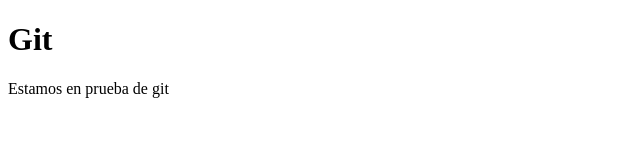
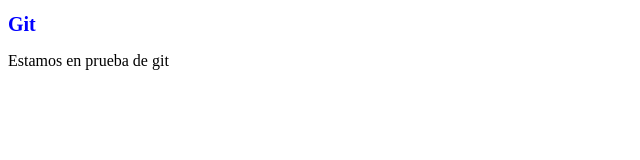
Before and after one commit to ClauTati/Clase12, a plain HTML site: page index.html in a window 1280 px wide. Shown: the whole page, without its empty margins (0-640 px from the left). Drawn offline with Linux system fonts and the light colour scheme.

Commit message:
1st commit
Creación del css y actualización del index

```diff
--- a/index.html
+++ b/index.html
@@ -3,6 +3,7 @@
 <head>
     <meta charset="UTF-8">
     <meta name="viewport" content="width=device-width, initial-scale=1.0">
+    <link rel="stylesheet" href="style.css">
     <title>Practicando Git</title>
 </head>
 <body>
--- /dev/null
+++ b/style.css
@@ -0,0 +1,4 @@
+h1{
+    font-size: 20px;
+    color: blue;
+}
```
